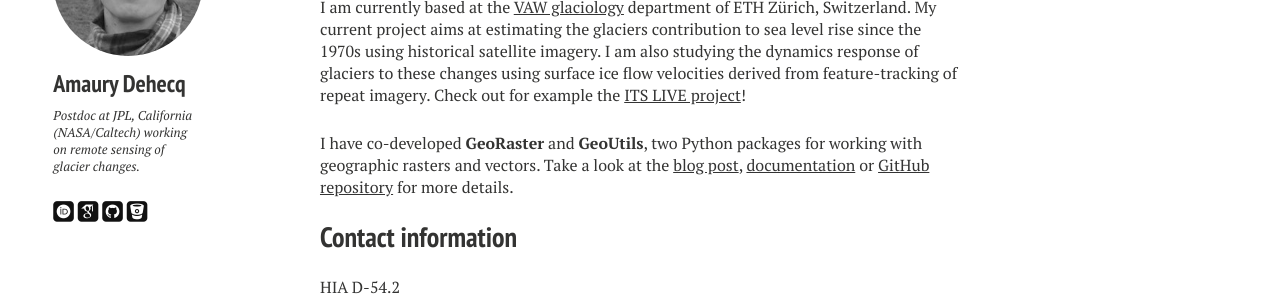
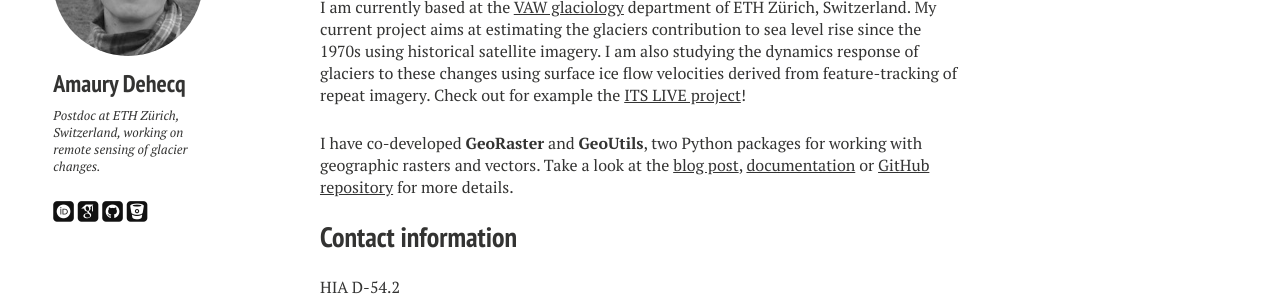
Before and after one commit to adehecq/adehecq.github.io, a Jekyll site: the page built from index.md, in a window 1280 px wide. Shown: the part 508-808 px from the top of the page. Built offline with Jekyll 4.4.1, drawn with Linux system fonts in a browser that asks for light colours; nearby versions of some CDN libraries; some web fonts are replaced.

Commit message:
Update _config.yml
Modify affilitation

```diff
--- a/_config.yml
+++ b/_config.yml
@@ -1,7 +1,7 @@
 # Site wide configuration
 
 title: Amaury Dehecq
-bio: "Postdoc at JPL, California (NASA/Caltech) working on remote sensing of glacier changes."
+bio: "Postdoc at ETH Zürich, Switzerland, working on remote sensing of glacier changes."
 locale: en_US
 url:
 image:
@@ -32,7 +32,7 @@ kramdown:
 owner:
   name: Amaury Dehecq
   avatar: photo_profil.jpg
-  bio: "Postdoc at JPL, California (NASA/Caltech) working on remote sensing of glacier changes."
+  bio: "Postdoc at ETH Zürich, Switzerland, working on remote sensing of glacier changes."
   github: adehecq
   bitbucket: adehecq
   orcid: 0000-0002-5157-1183
```
